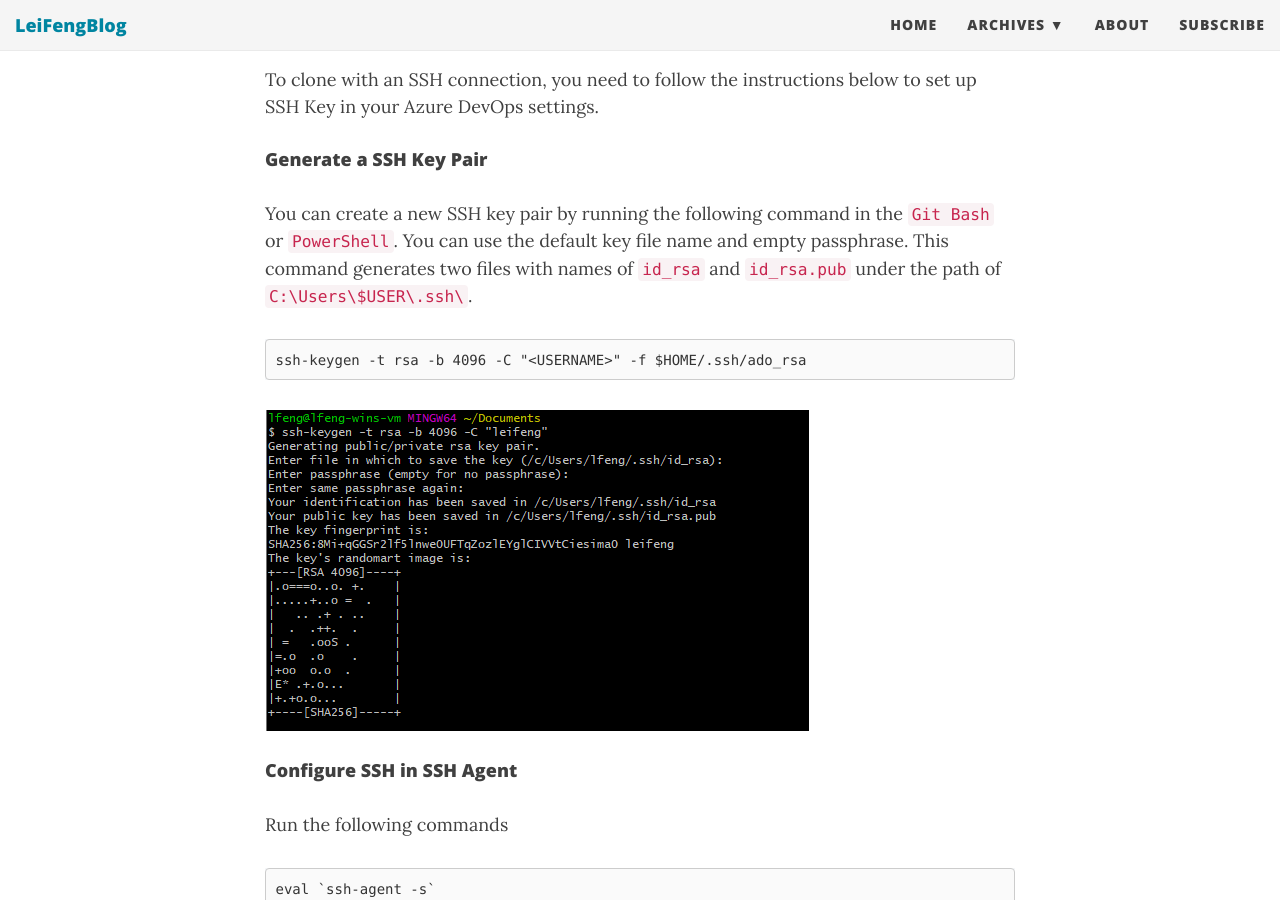
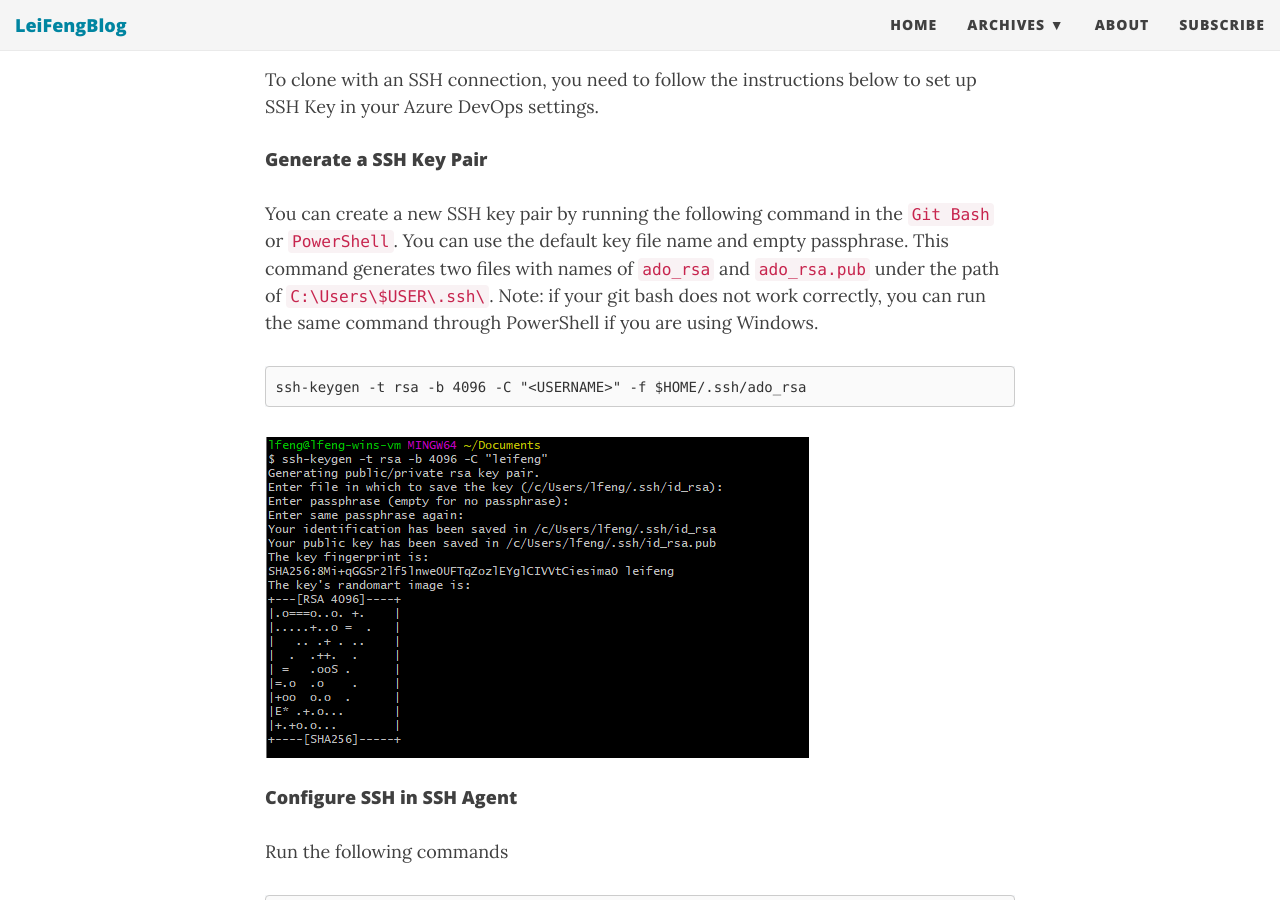
Before and after one commit to stonefl/stonefl.github.io, a Jekyll site: the page built from _posts/2022-11-23-best-practices-of-source-code-control-in-azure-devops.md, in a window 1280 px wide and 900 px high, scrolled down 4359 px. Built offline with Jekyll 4.4.1, drawn with Linux system fonts in a browser that asks for light colours; nearby versions of some CDN libraries; comment, search, counter and statistics services are not loaded.

Commit message:
Update 2022-11-23-best-practices-of-source-code-control-in-azure-devops.md

````diff
--- a/_posts/2022-11-23-best-practices-of-source-code-control-in-azure-devops.md
+++ b/_posts/2022-11-23-best-practices-of-source-code-control-in-azure-devops.md
@@ -77,7 +77,8 @@ To clone with an SSH connection, you need to follow the instructions below to se
 
 #### Generate a SSH Key Pair
 
-You can create a new SSH key pair by running the following command in the `Git Bash` or `PowerShell`. You can use the default key file name and empty passphrase. This command generates two files with names of `id_rsa` and `id_rsa.pub` under the path of `C:\Users\$USER\.ssh\`.
+You can create a new SSH key pair by running the following command in the `Git Bash` or `PowerShell`. You can use the default key file name and empty passphrase. This command generates two files with names of `ado_rsa` and `ado_rsa.pub` under the path of `C:\Users\$USER\.ssh\`.
+Note: if your git bash does not work correctly, you can run the same command through PowerShell if you are using Windows.
 
 ```
 ssh-keygen -t rsa -b 4096 -C "<USERNAME>" -f $HOME/.ssh/ado_rsa
````
